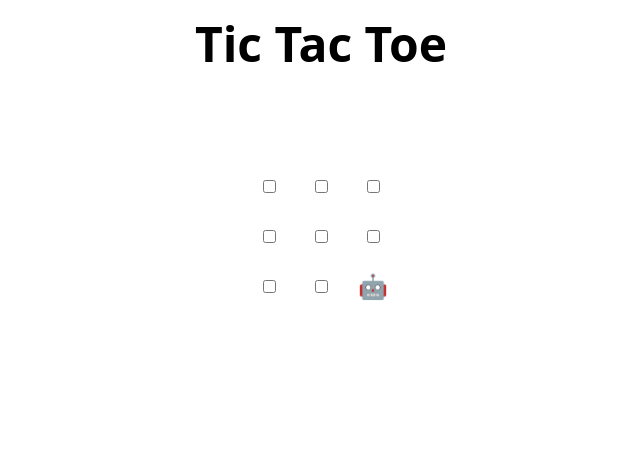
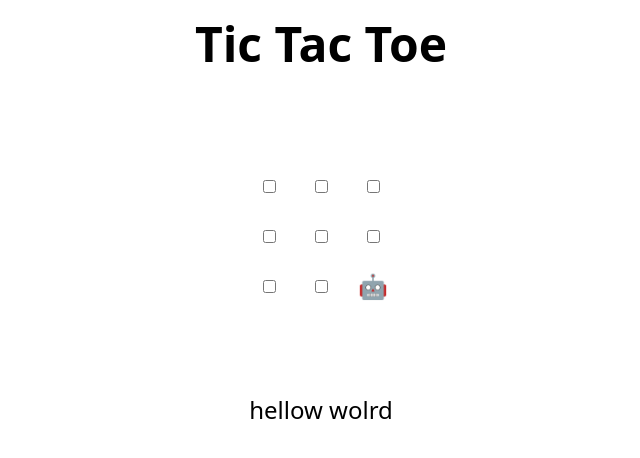
Before and after one commit to sakshihanumantpawar/Mlsa_task2, a plain HTML site: page index.html in a window 1280 px wide. Shown: the whole page, without its empty margins (319-959 px from the left). Drawn offline with Linux system fonts and the light colour scheme.

Commit message:
Update index.html
sakshi pawar MLSA

```diff
--- a/index.html
+++ b/index.html
@@ -47,6 +47,7 @@
   </tr>
 </table>
 
+<p>hellow wolrd</p>
 <h2 hidden>Game over, refresh to play again 🧑‍💻 🤖!</h2>
 
 <script>
```
